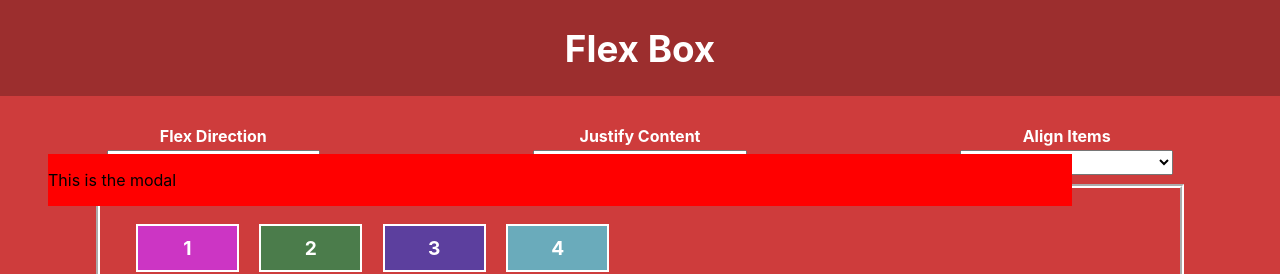
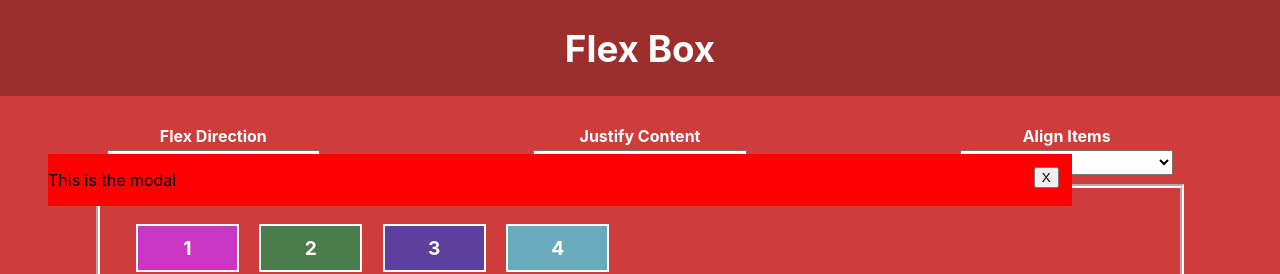
Before and after one commit to tylercorbett/css-showcase, a React (Create React App) app: page / in a window 1280 px wide. Both pictures are taken after a click on the button "See the code". Shown: the top 274 px of the page. Built offline with nearby package versions, Linux system fonts and the light colour scheme.

Commit message:
modal fading

```diff
--- a/src/components/flexbox/FlexBox.js
+++ b/src/components/flexbox/FlexBox.js
@@ -22,7 +22,9 @@ export default class FlexBox extends PureComponent {
   }
   handleShow = event => {
     this.setState({ show: true });
-    console.log('clicked');
+  }
+  handleClose = event => {
+    this.setState({ show: false });
   }
   render() {
     const { show } = this.state;
@@ -32,6 +34,7 @@ export default class FlexBox extends PureComponent {
           <h2 className={styles.title}>Flex Box</h2>
         </header>
         {show && <aside className={styles.modal}>
+          <button className={styles.closeButton} onClick={this.handleClose}>X</button>
           <p>
             This is the modal
           </p>
--- a/src/components/flexbox/FlexBox.module.scss
+++ b/src/components/flexbox/FlexBox.module.scss
@@ -3,6 +3,11 @@
     width: 85%;
     padding: 2%;
     border: 4px white groove;
+}
+.closeButton {
+    position: absolute;
+    right: 1em;
+    top: 1em;
 }
 .codeButton {
     padding: 1%;
@@ -48,6 +53,7 @@
     width: 80%;
     background-color: red;
     margin: 2em;
+    animation: fade-in 0.5s ease-in;
 }
 .select {
     width: 50%;
@@ -122,3 +128,7 @@
         width: 80%;
     }
 }
+@keyframes fade-in {
+    from {opacity: 0;}
+    to {opacity: 1;}
+}
```
